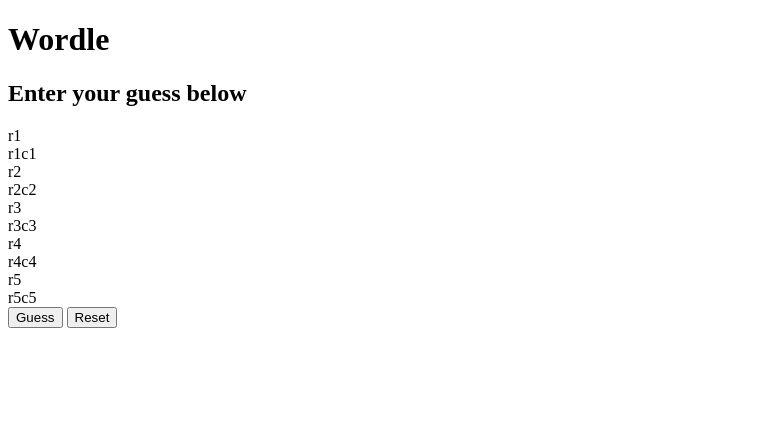
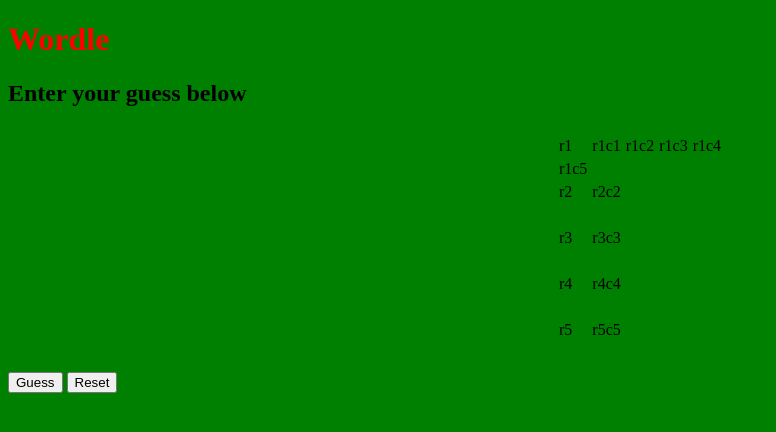
Before and after one commit to kayfernander2022/wordle-karen-fernander, a plain HTML site: page index.html in a window 1280 px wide. Shown: the whole page, without its empty margins (0-776 px from the left). Drawn offline with Linux system fonts and the light colour scheme.

Commit message:
try to set up grid layout

```diff
--- a/css/style.css
+++ b/css/style.css
@@ -0,0 +1,38 @@
+html{
+box-sizing:border-box;
+
+}
+
+body{
+  background-color: green;
+}
+
+.boardContainer
+{
+  display: flex;
+  justify-content: center;
+  align-items: center;
+  flex-grow: 1;
+  overflow: hidden;
+}
+.board{
+  display: grid;
+  grid-template-rows:repeat(5,1fr);
+  grid-gap: 5px;
+  padding: 10px;
+  box-sizing:border-box;
+}
+
+.row{
+  display: grid;
+  grid-template-columns: repeat(5, 1fr);
+  grid-gap: 5px;
+}
+
+.column{
+  display: block;
+}
+h1{
+  color: red;
+
+}
--- a/index.html
+++ b/index.html
@@ -5,18 +5,20 @@
   <meta http-equiv="X-UA-Compatible" content="IE=edge">
   <meta name="viewport" content="width=device-width, initial-scale=1.0">
   <script defer src="/js/app.js"></script>
+  <link rel="stylesheet" href="./css/style.css">
   <title>Wordle</title>
 </head>
 <body>
   <h1>Wordle</h1>
   <h2 id="message">Enter your guess below</h2>
-  <div class="Board">
+  <div class="boardContainer">
+  <div class="board">
     <div class="row">r1
       <div class="column">r1c1</div>
-      <div class="column"></div>
-      <div class="column"></div>
-      <div class="column"></div>
-      <div class="column"></div>
+      <div class="column">r1c2</div>
+      <div class="column">r1c3</div>
+      <div class="column">r1c4</div>
+      <div class="column">r1c5</div>
     </div>
     <div class="row">r2
       <div class="column">r2c2</div>
@@ -47,6 +49,7 @@
       <div class="column"></div>
     </div>
   </div>
+</div>
   <form>
 
     <button id="guess-button" type="submit">Guess</button>
```
